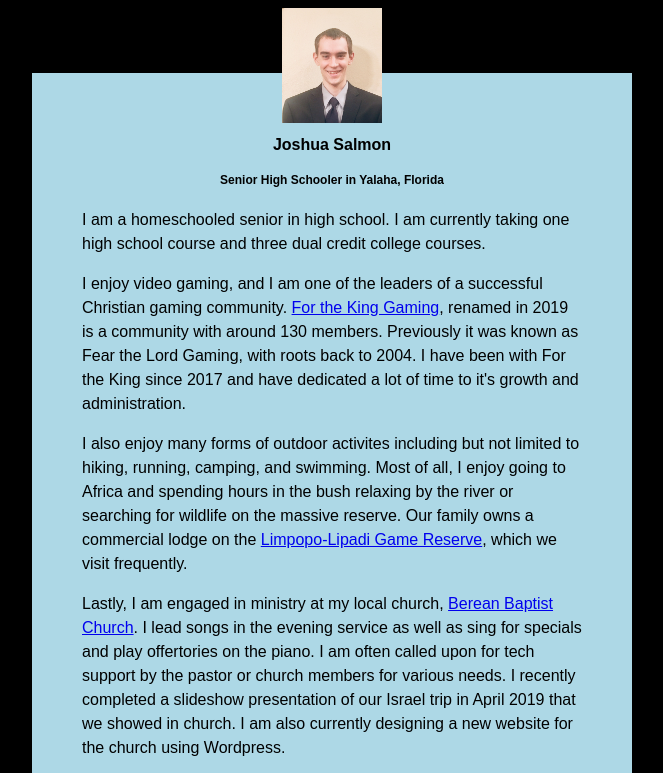
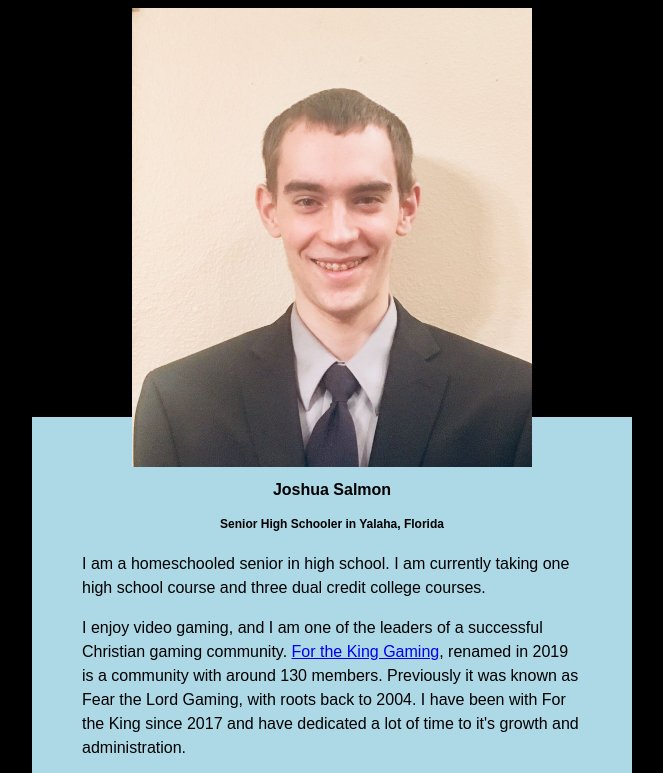
Before and after one commit to FlyingPenguin03/FlyingPenguin03.github.io, a plain HTML site: page index.html in a window 1280 px wide. Shown: the top 773 px of the page, without its empty margins (308-971 px from the left). Drawn offline with Linux system fonts and the light colour scheme.

Commit message:
Update index.html

```diff
--- a/index.html
+++ b/index.html
@@ -33,7 +33,7 @@ h2 {
 </head>
 <body>
     <div id="main">
-        <img src="Webpic.jpeg" width="100">
+        <img src="Webpic.jpeg" width="400" />
     </div>
     <div id="content">
         <h1>Joshua Salmon</h1>
```
